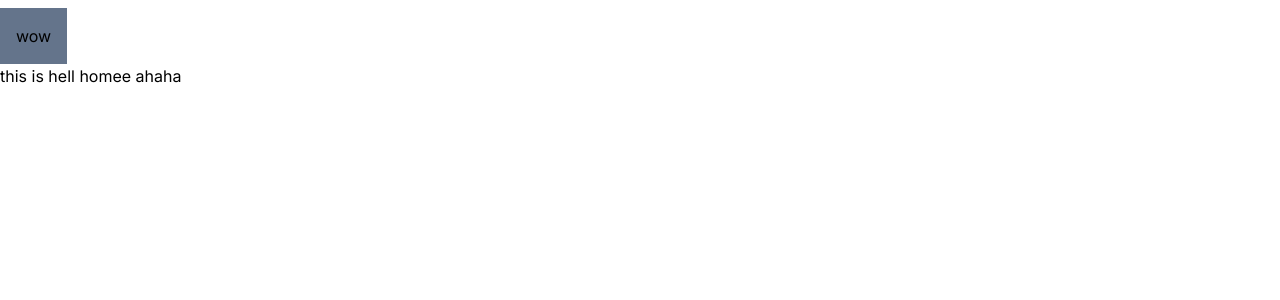
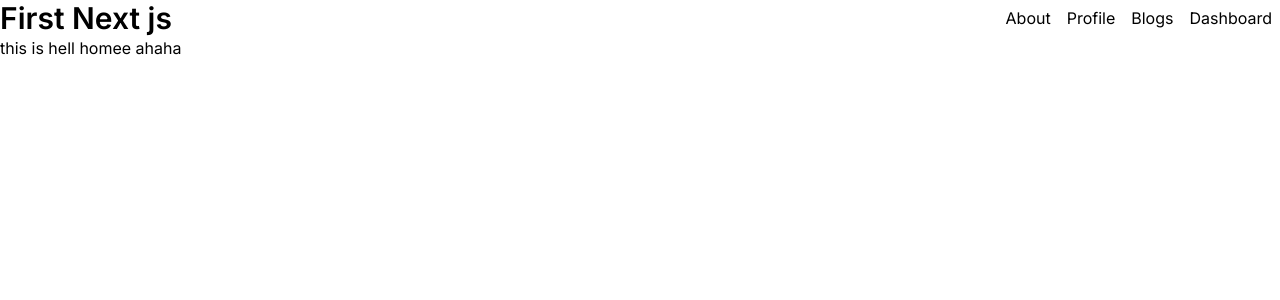
Before and after one commit to tigermursa/first-next-js-project, a Next.js app: page / in a window 1280 px wide. Shown: the top 300 px of the page. Built offline with nearby package versions, Linux system fonts and the light colour scheme.

Commit message:
created navbar and dashboard

```diff
--- a/src/app/(with-layout)/layout.js
+++ b/src/app/(with-layout)/layout.js
@@ -1,11 +1,14 @@
-import React from 'react';
+import Link from "next/link";
+import React from "react";
+import Navbar from "../components/Navbar";
 
-const WithLayout = ({children}) => {
-    return (
-        <div>
-           {children}
-        </div>
-    );
+const WithLayout = ({ children }) => {
+  return (
+    <div>
+      <Navbar></Navbar>
+      {children}
+    </div>
+  );
 };
 
 export default WithLayout;
--- /dev/null
+++ b/src/app/blogs/page.js
@@ -0,0 +1,37 @@
+import Link from "next/link";
+import React from "react";
+export const metadata = {
+  title: "Blogs - next js ",
+  description: "next js",
+};
+
+const blogs = [
+  {
+    id: 1,
+    year: 2026,
+    title: "title-1",
+  },
+  {
+    id: 2,
+    year: 2026,
+    title: "title-2",
+  },
+  {
+    id: 3,
+    year: 2026,
+    title: "title-3",
+  },
+];
+const BlogPage = () => {
+  return (
+    <div className="container mx-auto">
+      {blogs.map(({ id, year, title }) => (
+        <Link className="block border border-blue-600 p-2 my-2" to href={`/blogs/${year}/${id}`} key={id}>
+          {title}
+        </Link>
+      ))}
+    </div>
+  );
+};
+
+export default BlogPage;
--- /dev/null
+++ b/src/app/components/Navbar.jsx
@@ -0,0 +1,36 @@
+import Link from "next/link";
+import React from "react";
+const navLinks = [
+  {
+    path: "/about",
+    title: "About",
+  },
+  {
+    path: "/profile",
+    title: "Profile",
+  },
+  {
+    path: "/blogs",
+    title: "Blogs",
+  },
+  {
+    path: "/dashbord",
+    title: "Dashboard",
+  },
+];
+const Navbar = () => {
+  return (
+    <nav className="flex items-center justify-between container mx-auto">
+      <h1 className=" text-3xl font-semibold">First Next js</h1>
+      <ul  className="flex items-center justify-center">
+        {navLinks.map(({ path, title }) => (
+          <li className="mx-2" key={path}>
+            <Link href={path}>{title}</Link>
+          </li>
+        ))}
+      </ul>
+    </nav>
+  );
+};
+
+export default Navbar;
--- /dev/null
+++ b/src/app/dashbord/Sidebar.jsx
@@ -0,0 +1,38 @@
+import Link from 'next/link';
+import React from 'react';
+const navLinks = [
+
+    {
+      path: "/dashbord/add-product",
+      title: "Add-Product",
+    },
+    {
+      path: "/dashbord/manage-product",
+      title: "Manage-Product",
+    },
+    {
+      path: "/dashbord",
+      title: "Dashboard",
+    },
+    {
+      path: "/",
+      title: "Home",
+    },
+  ];
+
+const Sidebar = () => {
+    return (
+        <aside className='mr-10'>
+            <h1 className='text-3xl font-semibold mt-4'>The Dashboard</h1>
+            <ul>
+                {
+                    navLinks.map(({ path, title }) => <li key={path} className='hover:text-red-700'>
+                        <Link href={path}>{title}</Link></li>)
+                }
+            </ul>
+
+        </aside>
+    );
+};
+
+export default Sidebar;
--- a/src/app/dashbord/layout.js
+++ b/src/app/dashbord/layout.js
@@ -1,11 +1,12 @@
 import React from "react";
+import Sidebar from "./Sidebar";
 
 const DashboardLayout = ({ children }) => {
   return (
-    <div>
-      {" "}
-          <div>A Sidebar</div>
-          {children}
+    <div className="flex container mx-auto">
+      <div></div>
+      <Sidebar/>
+      {children}
     </div>
   );
 };
--- /dev/null
+++ b/src/app/helloworld/page.js
@@ -0,0 +1,11 @@
+import React from 'react';
+
+const HelloWorld = () => {
+    return (
+        <div>
+            <p>Hello world I am so serious about next js </p>
+        </div>
+    );
+};
+
+export default HelloWorld;
--- a/src/app/template.js
+++ b/src/app/template.js
@@ -1,15 +1,12 @@
 "use client";
 
-import React, { Children } from 'react';
+import React, { Children } from "react";
 
 const Template = ({ children }) => {
-    console.log('yo yo i am from client hehe');
-    return (
-        <div>
-            <button className='btn bg-slate-500 p-4 mt-2'>wow</button>
-            {children}
-        </div>
-    );
+  const handleClick = () => {
+    console.log("Button clicked");
+  };
+  return <div>{children}</div>;
 };
 
 export default Template;
```
Also changed, not shown: src/app/blogs/[...segments]/page.js (renamed from src/app/blogs/[[...segments]]/page.js), src/app/components/NavLink.jsx (added).
